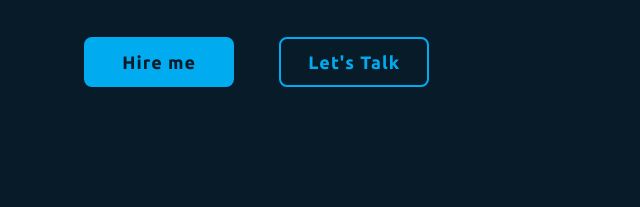
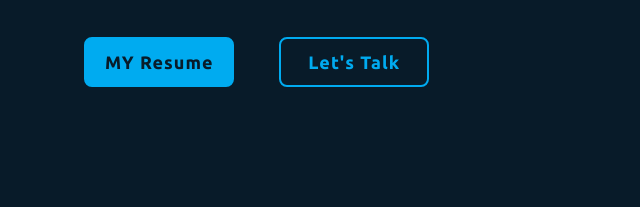
Before and after one commit to Mohammadfaizan9793/Portfolio, a plain HTML site: page index.html in a window 1280 px wide. Shown: the part 455-662 px from the top of the page, 31-671 px from the left. Drawn offline with nearby package versions, Linux system fonts and the light colour scheme.

Commit message:
Update index.html

```diff
--- a/index.html
+++ b/index.html
@@ -47,7 +47,7 @@
 
 
             <div class="btn-box">
-                <a href="#" class="btn">Hire me</a>
+                <a href="https://drive.google.com/file/d/1Oy0rVO804kHOGpO9WfSQ8VKw5Yr2zqwg/view" class="btn">MY Resume</a>
                 <a href="#" class="btn">Let's Talk</a>
                 <span class="animate" style="--i:5;"></span>
             </div>
```
